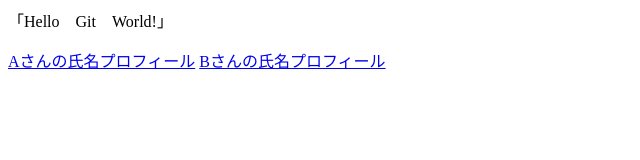
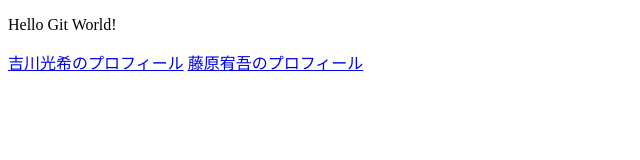
Before and after one commit to koki-0524/pea1, a plain HTML site: page index.html in a window 1280 px wide. Shown: the whole page, without its empty margins (0-640 px from the left). Drawn offline with Linux system fonts and the light colour scheme.

Commit message:
index編集

```diff
--- a/index.html
+++ b/index.html
@@ -1,7 +1,13 @@
-<html>
+<!DOCTYPE html>
+<html lang="en">
+<head>
+    <meta charset="UTF-8">
+    <meta name="viewport" content="width=device-width, initial-scale=1.0">
+    <title>pea1</title>
+</head>
 <body>
-	<p>「Hello　Git　World!」</p>
-	<a href="profile_A.html">Aさんの氏名プロフィール</a>
-	<a href="profile_B.html">Bさんの氏名プロフィール</a>
+   <p>Hello Git World!</p>
+    <a href="profile_A.html">吉川光希のプロフィール</a>
+    <a href="profile_B.html">藤原宥吾のプロフィール</a>
 </body>
 </html>
```
